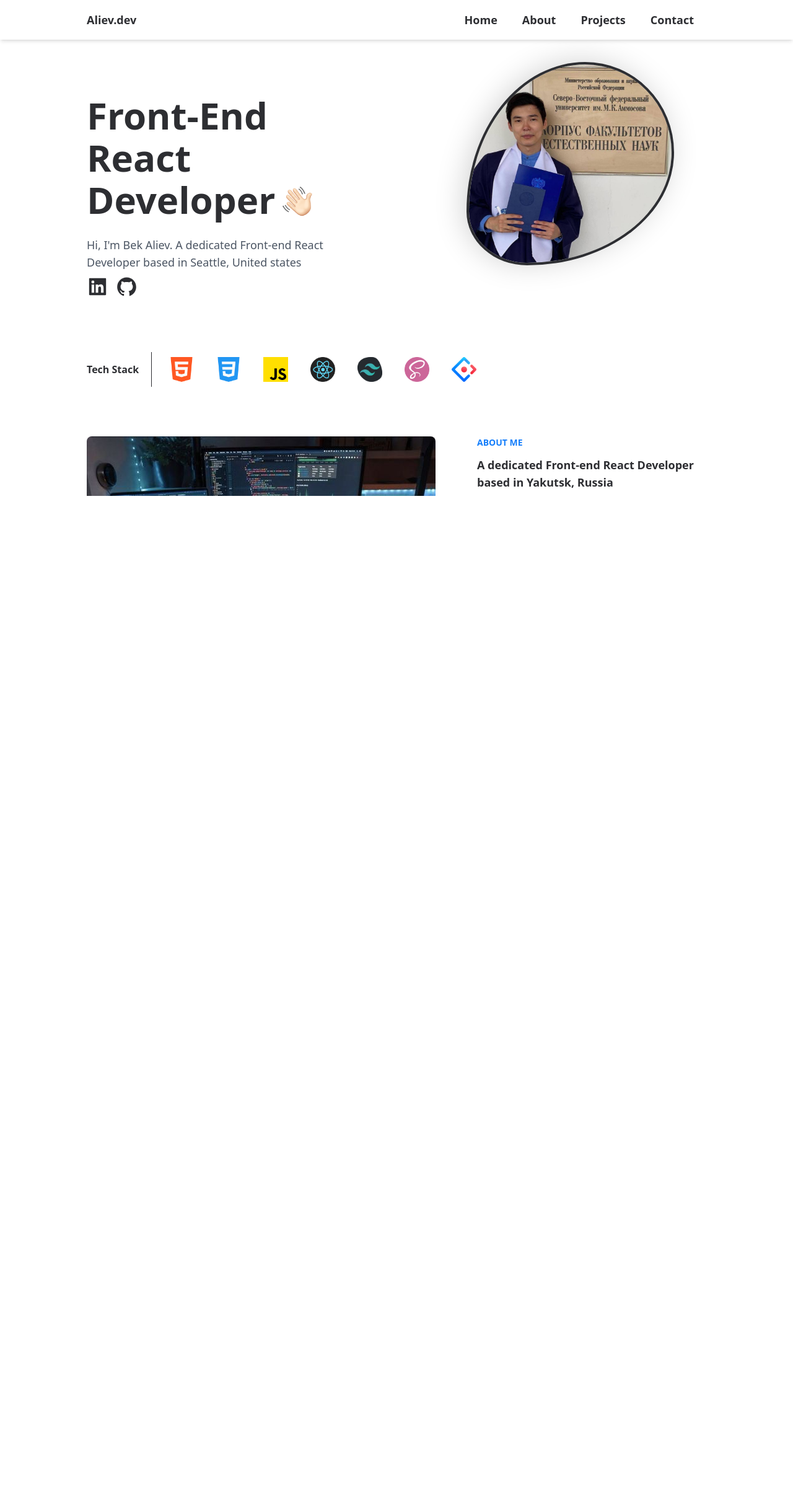
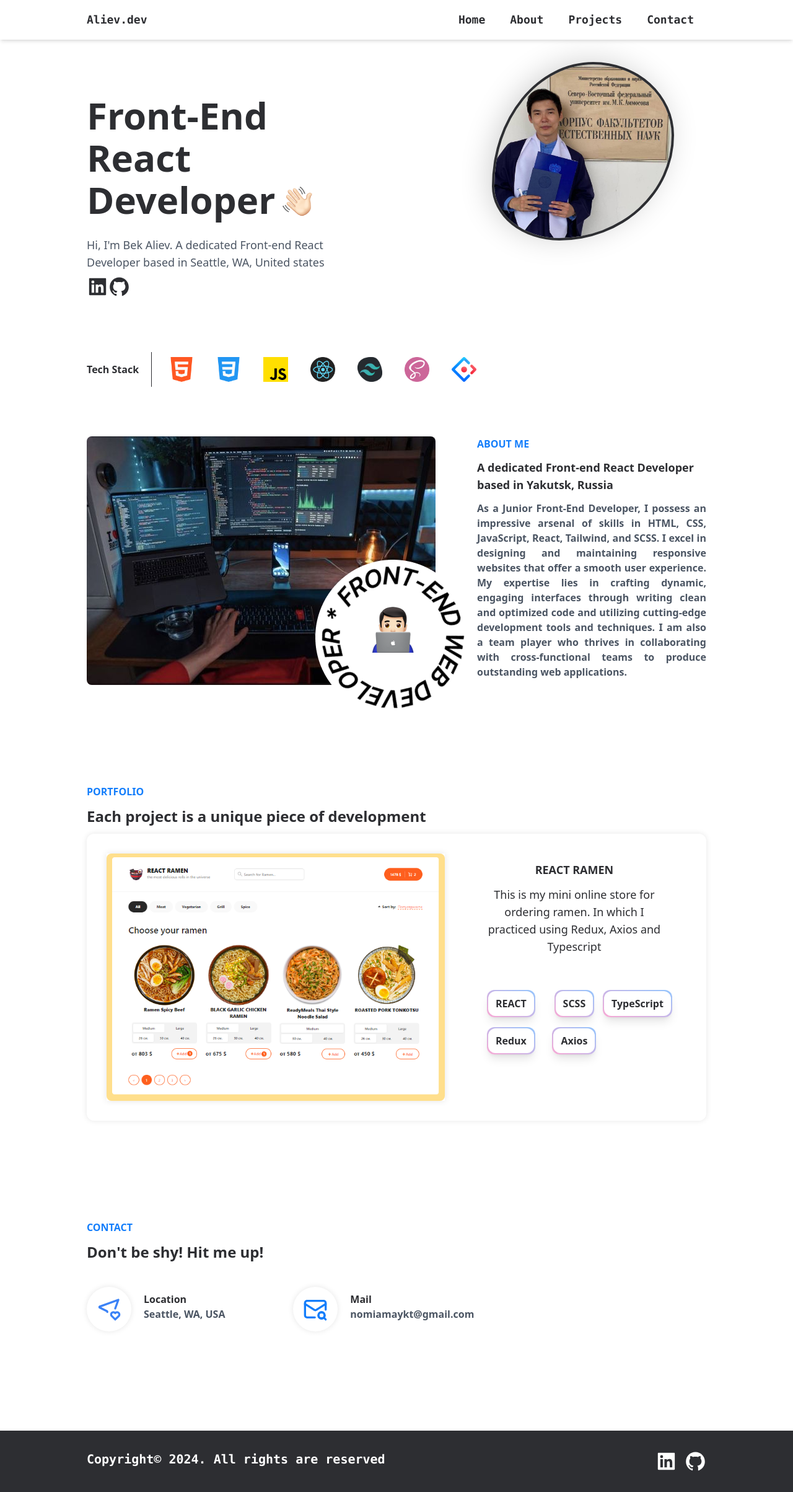
Before and after one commit to MidnightYKT/portfolio_aliev, a React (Create React App) app: page / in a window 1280 px wide. Shown: the whole page at 62% size. Before the commit the page ends 800 px from the top, so only its background shows below. Built offline with nearby package versions, Linux system fonts and the light colour scheme.

Commit message:
Added react-scroll

```diff
--- a/package.json
+++ b/package.json
@@ -9,10 +9,11 @@
     "framer-motion": "^10.3.1",
     "react": "^18.2.0",
     "react-dom": "^18.2.0",
-    "react-icons": "^4.8.0",
+    "react-icons": "^4.12.0",
     "react-redux": "^8.0.5",
     "react-router-dom": "^6.9.0",
     "react-scripts": "5.0.1",
+    "react-scroll": "^1.9.0",
     "web-vitals": "^2.1.4"
   },
   "scripts": {
--- a/src/App.js
+++ b/src/App.js
@@ -2,7 +2,7 @@ import { Navbar, Content, About, Projects, Contact, Footer } from './components/
 
 function App() {
     return (
-        <div className="scrollbar-thin scrollbar-track-white scrollbar-thumb-black h-screen overflow-y-scroll">
+        <div className="">
             <Navbar />
             <Content />
             <About />
@@ -12,5 +12,5 @@ function App() {
         </div>
     )
 }
-
+// scrollbar-thin scrollbar-track-white scrollbar-thumb-black h-screen overflow-y-scroll
 export default App
--- a/src/components/About/index.js
+++ b/src/components/About/index.js
@@ -12,8 +12,8 @@ const spinTransition = {
 
 const About = () => {
     return (
-        <div className="mx-auto max-w-[1000px] my-20 text-[#2d2e32]" id="About">
-            <div className="p-4 md:p-20 lg:p-0 lg:flex lg:justify-between lg:h-full lg:w-full">
+        <div className="mx-auto max-w-[1000px] my-20 text-[#2d2e32]" id="about">
+            <div className="p-4 md:m-2 lg:m-0 lg:flex lg:justify-between lg:h-full lg:w-full lg:p-0">
                 <div className="relative hidden md:block">
                     <div>
                         <img src={ImgAboutLaptop} alt="" className="w-full h-full rounded-lg" />
@@ -30,7 +30,7 @@ const About = () => {
                     </motion.div>
                 </div>
                 <div className="lg:w-[37%] text-left mt-14 lg:mt-0">
-                    <p className="mb-3 font-extrabold text-sm text-[#147efb]">ABOUT ME</p>
+                    <p className="mb-3 font-black text-[#147efb]">ABOUT ME</p>
                     <p className="my-3 font-extrabold text-lg">
                         A dedicated Front-end React Developer based in Yakutsk, Russia
                     </p>
--- a/src/components/Contact/index.js
+++ b/src/components/Contact/index.js
@@ -1,26 +1,26 @@
 import React from 'react'
-import { ImLocation } from 'react-icons/im'
-import { GrMail } from 'react-icons/gr'
+import { TbLocationHeart } from 'react-icons/tb'
+import { LuMailSearch } from 'react-icons/lu'
 
 const Contact = () => {
     return (
-        <div className="mx-auto max-w-[1000px] px-2 md:px-0 lg:my-40 text-[#2d2e32]" id="Contact">
-            <div className="mx-2 mb-4 lg:mx-0">
+        <div className="mx-auto max-w-[1000px] px-2 md:px-0 lg:my-40 text-[#2d2e32]" id="contact">
+            <div className="p-4 mx-2 mb-4 lg:mx-0 lg:p-0">
                 <p className="mb-3 font-extrabold text-base text-[#147efb]">CONTACT</p>
                 <p className="mb-3 font-extrabold text-2xl">Don't be shy! Hit me up!</p>
                 <div className="md:flex mt-10">
                     <div className="flex md:w-1/3 md:h-1/4">
                         <span className="p-4 rounded-full shadow-3xl">
-                            <ImLocation size={40} className="text-blue-500" />
+                            <TbLocationHeart size={40} className="text-blue-500" />
                         </span>
                         <div className="ml-3 md:ml-5 mt-2">
                             <p className="font-extrabold">Location</p>
-                            <p className="font-semibold text-gray-600">Seattle, United states</p>
+                            <p className="font-semibold text-gray-600">Seattle, WA, USA</p>
                         </div>
                     </div>
                     <div className="flex w-1/3 h-1/4">
                         <span className="p-4 rounded-full shadow-3xl">
-                            <GrMail size={40} className="text-[#147efb]" />
+                            <LuMailSearch size={40} className="text-[#147efb]" />
                         </span>
                         <div className="ml-3 md:ml-5 mt-2">
                             <p className="font-extrabold">Mail</p>
--- a/src/components/Content/index.js
+++ b/src/components/Content/index.js
@@ -17,9 +17,10 @@ const img = [ImgHtml, ImgCss, ImgJavaScript, ImgReact, ImgTailwind, ImgSass, Img
 
 const Content = () => {
     return (
-        <div className="w-full text-center" id="Home">
+        <div>
+            <div className="w-full text-center" id="content">
                 <div className="mx-auto max-w-[1000px] text-[#2d2e32]">
-                <div className="mx-4 mb-4 lg:mx-0">
+                    <div className="mx-4 mb-4 p-2 lg:mx-0 lg:p-0">
                         <div className="flex flex-col-reverse md:flex-row">
                             <div className="lg:basis-[60%]">
                                 <div className="md:py-12 text-left lg:pt-14 lg:w-[83%]">
@@ -34,7 +35,7 @@ const Content = () => {
                                         </p>
                                         <div className="font-normal text-gray-600 text-lg lg:mt-6 lg: mb-2">
                                             Hi, I'm Bek Aliev. A dedicated Front-end React Developer
-                                        based in Seattle, United states
+                                            based in Seattle, WA, United states
                                         </div>
                                         <div className="flex justify-start mt-2 md:mt-0">
                                             <a
@@ -42,20 +43,36 @@ const Content = () => {
                                                 target="_blank"
                                                 rel="noreferrer"
                                             >
-                                            <AiFillLinkedin size={35} />
+                                                <AiFillLinkedin
+                                                    size={35}
+                                                    onMouseOver={({ target }) =>
+                                                        (target.style.color = 'grey')
+                                                    }
+                                                    onMouseOut={({ target }) =>
+                                                        (target.style.color = 'black')
+                                                    }
+                                                />
                                             </a>
                                             <a
                                                 href="https://github.com/MidnightYKT"
                                                 target="_blank"
                                                 rel="noreferrer"
                                             >
-                                            <AiFillGithub size={35} className="ml-3" />
+                                                <AiFillGithub
+                                                    size={35}
+                                                    onMouseOver={({ target }) =>
+                                                        (target.style.color = 'grey')
+                                                    }
+                                                    onMouseOut={({ target }) =>
+                                                        (target.style.color = 'black')
+                                                    }
+                                                />
                                             </a>
                                         </div>
                                     </div>
                                 </div>
                             </div>
-                        <div className="container mx-auto px-8 pt-5 md:pt-10 lg:w-[40%] lg:mr-6 lg:h-[45%] lg:pt-10">
+                            <div className="container mx-auto px-8 pt-5 md:pt-10 lg:w-[35%] lg:mr-6 lg:h-[45%] lg:pt-10">
                                 <img
                                     src={ImgAvatar}
                                     alt=""
@@ -64,11 +81,16 @@ const Content = () => {
                             </div>
                         </div>
                         <div className="md:flex mt-10">
-                        <div className="font-bold text-base py-4 pr-3 mb-3 md:mb-0">Tech Stack</div>
+                            <div className="font-bold text-base py-4 pr-3 mb-3 md:mb-0">
+                                Tech Stack
+                            </div>
                             <div className="min-h-[1em] w-px bg-[#2d2e32] mx-2 hidden md:block"></div>
                             <ul className="grid grid-cols-4 md:flex flex-wrap gap-8 md:gap-4 py-2 md:grid-cols-none">
-                            {img.map((item, index) => (
-                                <li className="w-10 h-10 cursor-pointer md:ml-5 duration-500 hover:scale-125">
+                                {img.map((item, i) => (
+                                    <li
+                                        className="w-10 h-10 cursor-pointer md:ml-5 duration-500 hover:scale-125"
+                                        key={i}
+                                    >
                                         <img src={item} alt="" className="w-full h-full " />
                                     </li>
                                 ))}
@@ -77,6 +99,7 @@ const Content = () => {
                     </div>
                 </div>
             </div>
+        </div>
     )
 }
 
--- a/src/components/Footer/index.js
+++ b/src/components/Footer/index.js
@@ -3,15 +3,32 @@ import { AiFillLinkedin, AiFillGithub } from 'react-icons/ai'
 
 const Footer = () => {
     return (
-        <div className="bg-[#2d2e32] w-full">
+        <div className="bg-[#2d2e32] w-full" id="footer">
             <div className="mx-auto max-w-[1000px] text-white py-8">
                 <div className="md:flex justify-between mx-2 lg:mx-0">
-                    <div className=" text-center md:flex-none font-extrabold text-xl">
-                        Copyright © 2023. All rights are reserved
+                    <div className="text-center md:flex-none font-mono font-semibold text-xl">
+                        Copyright© 2024. All rights are reserved
                     </div>
                     <div className="flex justify-center md:flex justify-start mt-3 md:mt-0">
-                        <AiFillLinkedin size={35} />
-                        <AiFillGithub size={35} className="ml-3" />
+                        <a
+                            href="https://www.linkedin.com/in/bek-aliev-310a6a26a/"
+                            target="_blank"
+                            rel="noreferrer"
+                        >
+                            <AiFillLinkedin
+                                size={35}
+                                onMouseOver={({ target }) => (target.style.color = 'grey')}
+                                onMouseOut={({ target }) => (target.style.color = 'white')}
+                            />
+                        </a>
+                        <a href="https://github.com/MidnightYKT" target="_blank" rel="noreferrer">
+                            <AiFillGithub
+                                size={35}
+                                className="ml-3"
+                                onMouseOver={({ target }) => (target.style.color = 'grey')}
+                                onMouseOut={({ target }) => (target.style.color = 'white')}
+                            />
+                        </a>
                     </div>
                 </div>
             </div>
--- a/src/components/Navbar/index.js
+++ b/src/components/Navbar/index.js
@@ -1,5 +1,6 @@
 import React, { useState } from 'react'
 import { AiOutlineClose, AiOutlineMenu } from 'react-icons/ai'
+import { Link as Scroll } from 'react-scroll'
 
 const Navbar = () => {
     const [open, setOpen] = useState(false)
@@ -8,27 +9,71 @@ const Navbar = () => {
     }
 
     return (
-        <div className="bg-white sticky top-0 z-40 shadow-md">
-            <div className="mx-auto max-w-[1000px] flex justify-between items-center h-16 text-[#2d2e32] font-sans text-lg font-bold lg:px-0 lgx:px-0">
+        <div className="bg-white sticky top-0 z-40 shadow-md" id="home">
+            <div className="mx-auto max-w-[1000px]  px-0 flex justify-between items-center h-16 text-[#2d2e32] font-mono text-lg font-bold md:px-2 lg:px-0">
                 <div className="hidden lg:flex">
-                    <a href="#Home" className="py-5">
+                    <Scroll
+                        activeClass="active"
+                        className="cursor-pointer py-4"
+                        to="content"
+                        smooth={true}
+                        duration={500}
+                        offset={-80}
+                    >
                         Aliev.dev
-                    </a>
+                    </Scroll>
                 </div>
+                <nav className="navbar">
                     <ul className="hidden lg:flex">
                         <li className="p-5">
-                        <a href="#Home">Home</a>
+                            <Scroll
+                                activeClass="active"
+                                className="cursor-pointer"
+                                to="content"
+                                smooth={true}
+                                duration={500}
+                                offset={-80}
+                            >
+                                Home
+                            </Scroll>
                         </li>
                         <li className="p-5">
-                        <a href="#About">About</a>
+                            <Scroll
+                                to="about"
+                                spy={true}
+                                smooth={true}
+                                duration={500}
+                                offset={-80}
+                                className="cursor-pointer"
+                            >
+                                About
+                            </Scroll>
                         </li>
                         <li className="p-5">
-                        <a href="#Projects">Projects</a>
+                            <Scroll
+                                to="projects"
+                                className="cursor-pointer"
+                                spy={true}
+                                smooth={true}
+                                offset={-70}
+                                duration={500}
+                            >
+                                Projects
+                            </Scroll>
                         </li>
                         <li className="p-5">
-                        <a href="#Contact">Contact</a>
+                            <Scroll
+                                to="contact"
+                                spy={true}
+                                smooth={true}
+                                duration={500}
+                                className="cursor-pointer"
+                            >
+                                Contact
+                            </Scroll>
                         </li>
                     </ul>
+                </nav>
                 <div className="ml-4 lg:hidden">Aliev.dev</div>
                 <div onClick={handleNav} className="mr-4 lg:hidden">
                     {open ? <AiOutlineClose size={20} /> : <AiOutlineMenu size={20} />}
@@ -40,17 +85,55 @@ const Navbar = () => {
                             : 'ease-in-out text-center w-full h-1/2 duration-500 fixed top-[-100%]'
                     }
                 >
-                    <li className="p-3 hover:border-b-2 hover:border-[#FFBE41]">
-                        <a href="#Home">Home</a>
+                    <li className="p-3 hover:border-b-2 hover:border-blue-500">
+                        <Scroll
+                            activeClass="active"
+                            className="cursor-pointer"
+                            to="content"
+                            smooth={true}
+                            duration={500}
+                            onClick={handleNav}
+                        >
+                            Home
+                        </Scroll>
                     </li>
-                    <li className="p-3 hover:border-b-2 hover:border-[#FFBE41]">
-                        <a href="#About">About</a>
+                    <li className="p-3 hover:border-b-2 hover:border-blue-500">
+                        <Scroll
+                            to="about"
+                            spy={true}
+                            smooth={true}
+                            duration={500}
+                            offset={-80}
+                            className="cursor-pointer"
+                            onClick={handleNav}
+                        >
+                            About
+                        </Scroll>
                     </li>
-                    <li className="p-3 hover:border-b-2 hover:border-[#FFBE41]">
-                        <a href="#Project">Projects</a>
+                    <li className="p-3 hover:border-b-2 hover:border-blue-500">
+                        <Scroll
+                            to="projects"
+                            className="cursor-pointer"
+                            spy={true}
+                            smooth={true}
+                            offset={-70}
+                            duration={500}
+                            onClick={handleNav}
+                        >
+                            Projects
+                        </Scroll>
                     </li>
-                    <li className="p-3 hover:border-b-2 hover:border-[#FFBE41]">
-                        <a href="#Contact">Contact</a>
+                    <li className="p-3 hover:border-b-2 hover:border-blue-500">
+                        <Scroll
+                            to="contact"
+                            spy={true}
+                            smooth={true}
+                            duration={500}
+                            className="cursor-pointer"
+                            onClick={handleNav}
+                        >
+                            Contact
+                        </Scroll>
                     </li>
                 </ul>
             </div>
--- a/src/components/Projects/index.js
+++ b/src/components/Projects/index.js
@@ -1,12 +1,16 @@
 import React from 'react'
 
 import { ProjectRamen } from '../../assets/image'
-import { Link } from 'react-router-dom'
 
 const Projects = () => {
     return (
-        <div className="mx-auto max-w-[1000px] px-2 md:px-0 lg:my-40 text-[#2d2e32]" id="Contact">
-            <div className="mx-2 mb-4 lg:mx-0">
+        <section>
+            <div
+                id="projects"
+                name="projects"
+                className="mx-auto max-w-[1000px] px-2 md:px-0 lg:my-40 text-[#2d2e32]"
+            >
+                <div className="p-4 mx-2 mb-4 lg:mx-0 lg:p-0">
                     <p className="mb-3 font-extrabold text-base text-[#147efb]">PORTFOLIO</p>
                     <p className="mb-3 font-extrabold text-2xl">
                         Each project is a unique piece of development
@@ -26,8 +30,8 @@ const Projects = () => {
                         <div className="lg:w-[50%] text-center py-5 px-10 lg:mt-0 ml-3">
                             <p className="mb-3 font-extrabold text-lg">REACT RAMEN</p>
                             <p className="my-3 font-medium text-lg">
-                            This is my mini online store for ordering ramen. In which I practiced
-                            using Redux, Axios and Typescript
+                                This is my mini online store for ordering ramen. In which I
+                                practiced using Redux, Axios and Typescript
                             </p>
                             <div className="grid gap-x-2 gap-y-4 grid-cols-2 md:grid-cols-3 place-items-center mt-8 md:mt-14">
                                 <div className="rounded-xl bg-gradient-to-tr from-pink-300 to-blue-300 p-0.5 shadow-lg duration-500 hover:scale-110">
@@ -52,6 +56,7 @@ const Projects = () => {
                     </div>
                 </div>
             </div>
+        </section>
     )
 }
 
```
Also changed, not shown: 1 other file (tests, documents, lock files or other folders). Lines whose indentation alone changed are shown as unchanged.
